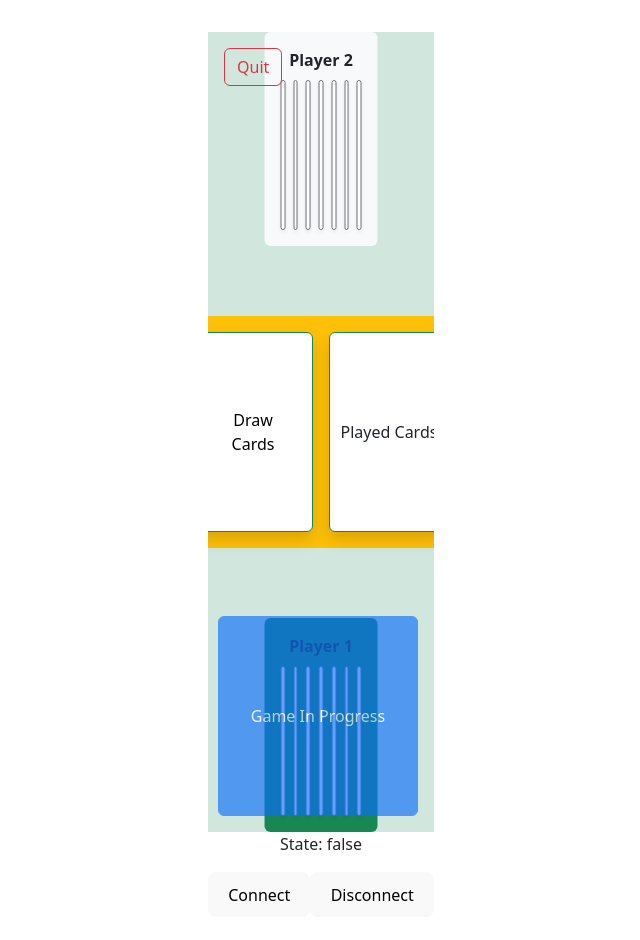
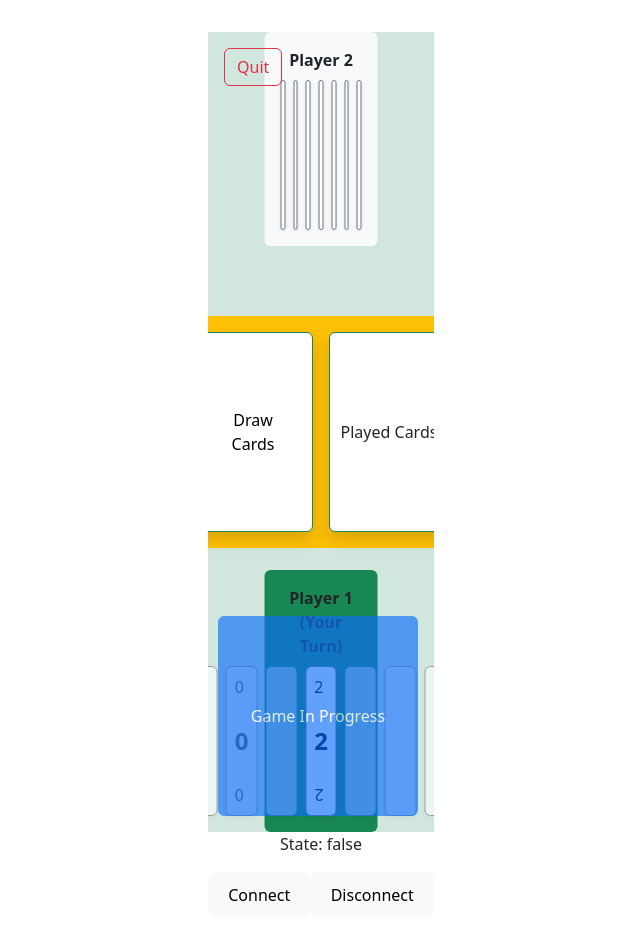
Before and after one commit to JonanLowe/une-frontend, a React (Vite) app in the folder une-frontend/: page /game in a window 1280 px wide. Both pictures are taken after a click on the button "Start Game". Shown: the top 940 px of the page, without its empty margins (319-959 px from the left). Built offline with nearby package versions, Linux system fonts and the light colour scheme; the HTML template or start-up script is replaced by a standard one.

Commit message:
add the styling, use props and functionality

```diff
--- a/une-frontend/src/pages/Player1.jsx
+++ b/une-frontend/src/pages/Player1.jsx
@@ -1,17 +1,55 @@
-export default function Player1() {
-    /* Bottom Player */
+export default function Player1({ hand, isCurrentPlayer, onPlayCard, discardPile, hasValidMove }) {
+  const getCardStyle = (card) => {
+    const colorMap = {
+      'purple': '#800080',
+      'orange': '#FFA500',
+      'pink': '#FFC0CB',
+      'black': '#000000'
+    };
+
+    // Get the top card once for comparison
+    const topCard = discardPile && discardPile.length > 0 ?
+      discardPile[discardPile.length - 1] : null;
+
+    // Check if this specific card is valid
+    const isThisCardValid = topCard ?
+      (card.cardColour === topCard.cardColour || card.cardNumber === topCard.cardNumber) :
+      false;
+
+    return {
+      width: '100px',
+      height: '150px',
+      backgroundColor: colorMap[card.cardColour] || 'white',
+      cursor: isCurrentPlayer && isThisCardValid ? 'pointer' : 'default',
+      color: card.cardColour === 'black' ? 'white' : 'black',
+      opacity: isCurrentPlayer && !isThisCardValid ? 0.6 : 1
+    };
+  };
+
   return (
     <div className="position-absolute bottom-0 start-50 translate-middle-x bg-success p-3 rounded w-50 text-center">
-    <div className="fw-bold mb-2">Player 1</div>
-    <div className="d-flex justify-content-center gap-2">
-      {[...Array(7)].map((_, i) => (
-        <div
-          key={i}
-          className="bg-white border border-secondary rounded shadow-sm"
-          style={{ width: '100px', height: '150px' }}
-        ></div>
-      ))}
+      <div className="fw-bold mb-2">
+        Player 1 {isCurrentPlayer ? "(Your Turn)" : ""}
+        {isCurrentPlayer && !hasValidMove &&
+          <div className="text-warning mt-1">No valid moves - Must draw!</div>
+        }
+      </div>
+      <div className="d-flex justify-content-center gap-2">
+        {hand.map((card, i) => (
+          <div
+            key={i}
+            className="bg-white border border-secondary rounded shadow-sm d-flex flex-column justify-content-between p-2"
+            style={getCardStyle(card)}
+            onClick={() => isCurrentPlayer && onPlayCard(i)}
+          >
+            <div className="text-start">{card.cardNumber}</div>
+            <div className="fs-4 fw-bold">{card.cardNumber}</div>
+            <div className="text-end" style={{ transform: 'rotate(180deg)' }}>
+              {card.cardNumber}
+            </div>
+          </div>
+        ))}
+      </div>
     </div>
-  </div>
-  )
+  );
 }
```
